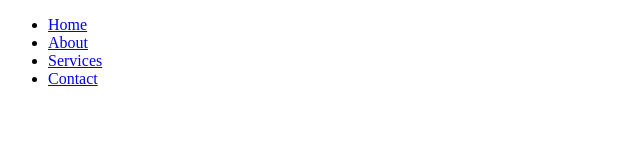
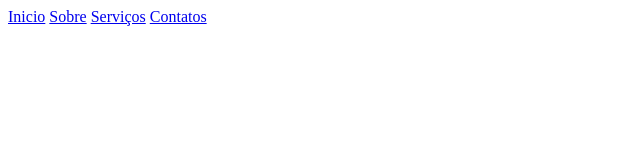
Before and after one commit to Leods4/ADS1-PDW-Menu_Hor, a plain HTML site: page index.html in a window 1280 px wide. Shown: the whole page, without its empty margins (0-640 px from the left). Drawn offline with Linux system fonts and the light colour scheme.

Commit message:
Update index.html

```diff
--- a/index.html
+++ b/index.html
@@ -1,19 +1,18 @@
 <!DOCTYPE html>
 <html lang="pt-br">
 <head>
-<meta charset="UTF-8">
-<meta name="viewport" content="width=device-width, initial-scale=1.0">
-<title>Menu Horizontal</title>
-<link rel="stylesheet" href="styles.css">
+    <meta charset="UTF-8">
+    <meta name="viewport" content="width=device-width, initial-scale=1.0">
+    <title>Menu Horizontal</title>
+    <link rel="stylesheet" href="styles.css">
 </head>
 <body>
-
-<ul>
-  <li><a href="#inicio">Home</a></li>
-  <li><a href="#sobre">About</a></li>
-  <li><a href="#serviços">Services</a></li>
-  <li><a href="#contatos">Contact</a></li>
-</ul>
-
+    <div class="menu">
+        <a href="#" class="menu-item">Inicio</a>
+        <a href="#" class="menu-item">Sobre</a>
+        <a href="#" class="menu-item">Serviços</a>
+        <a href="#" class="menu-item">Contatos</a>
+    </div>
+    <script src="script.js"></script>
 </body>
 </html>
```
